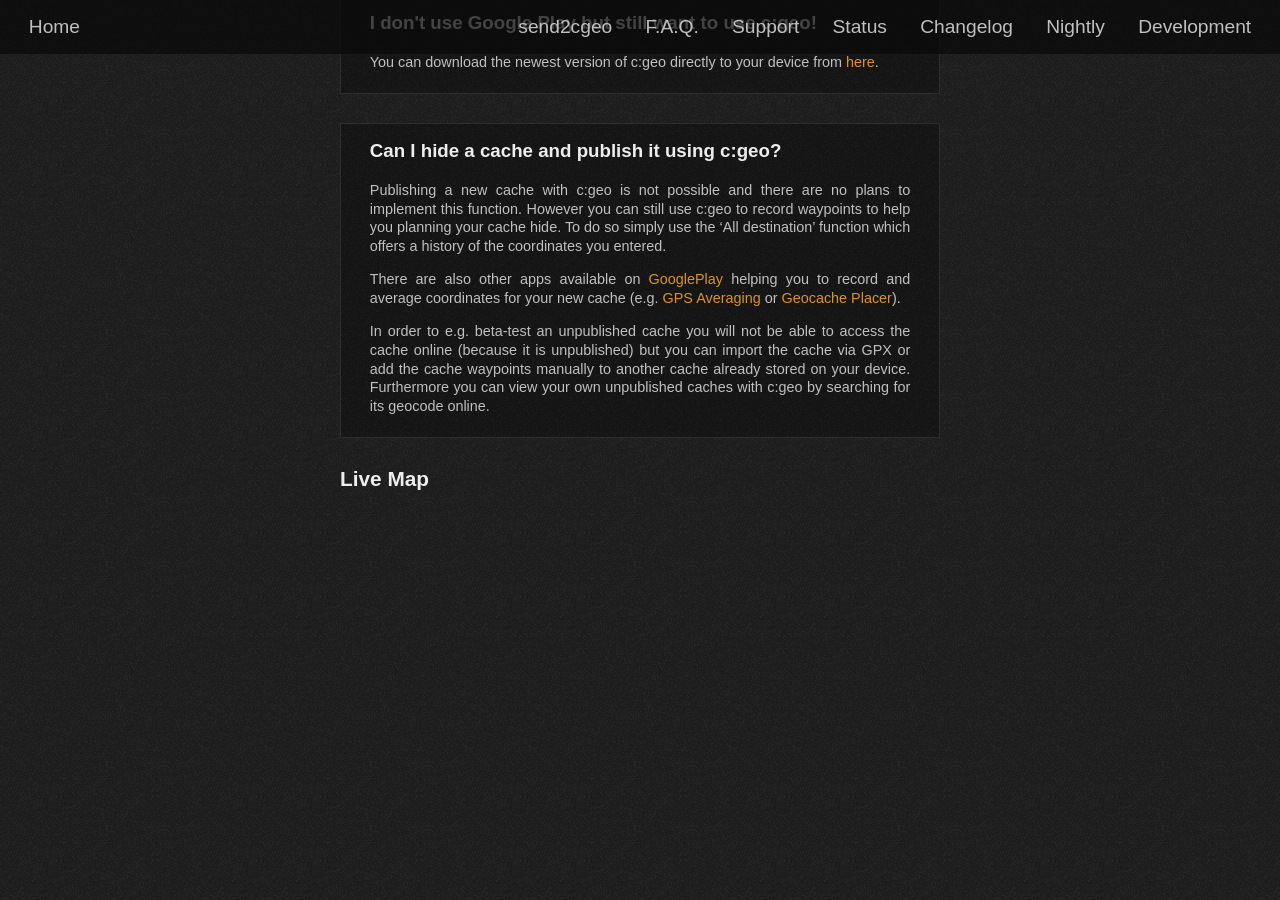
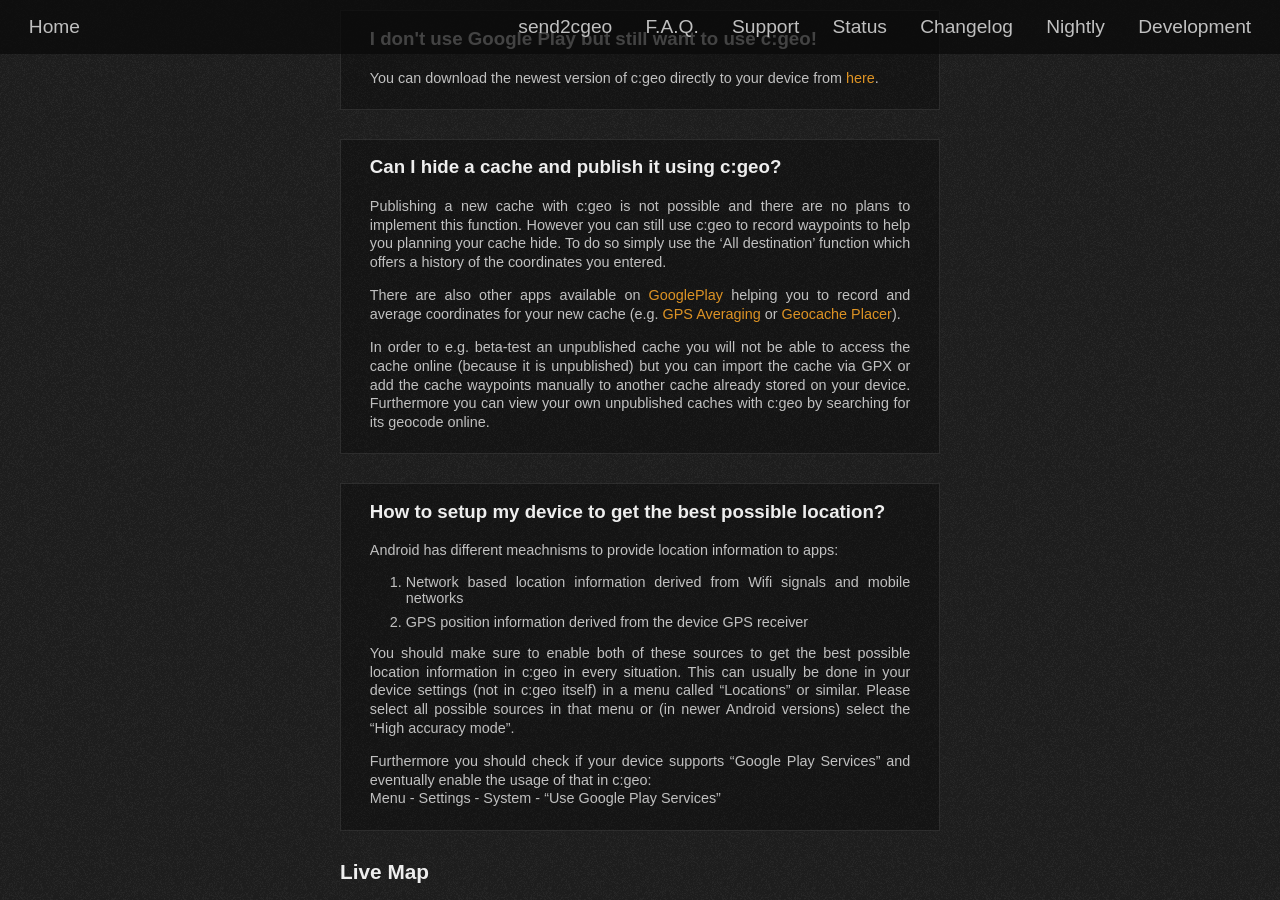
Before and after one commit to cgeo/cgeo.github.io, a Jekyll site: the page built from faq.html, in a window 1280 px wide and 900 px high, scrolled down 9481 px. Built offline with Jekyll 4.4.1, drawn with Linux system fonts in a browser that asks for light colours; some web fonts are replaced; before the commit the page ends 9988 px from its top, so only the background shows below that; some of the changed text lies outside the part shown.

Commit message:
FAQ Best location information

```diff
--- a/_data/faq.yml
+++ b/_data/faq.yml
@@ -316,5 +316,18 @@
             In order to e.g. beta-test an unpublished cache you will not be able to access the cache online (because it is unpublished) but you can import the cache via GPX or add the cache waypoints manually to another cache already stored on your device.
             Furthermore you can view your own unpublished caches with c:geo by searching for its geocode online.
 
+      - title: How to setup my device to get the best possible location?
+        content: |
+            Android has different meachnisms to provide location information to apps:
+            1. Network based location information derived from Wifi signals and mobile networks
+            2. GPS position information derived from the device GPS receiver
+
+            You should make sure to enable both of these sources to get the best possible location information in c:geo in every situation.
+            This can usually be done in your device settings (not in c:geo itself) in a menu called "Locations" or similar.
+            Please select all possible sources in that menu or (in newer Android versions) select the "High accuracy mode".
+
+            Furthermore you should check if your device supports "Google Play Services" and eventually enable the usage of that in c:geo: \\
+            Menu - Settings - System - "Use Google Play Services"
+
 - title: Live Map
   items:
```
